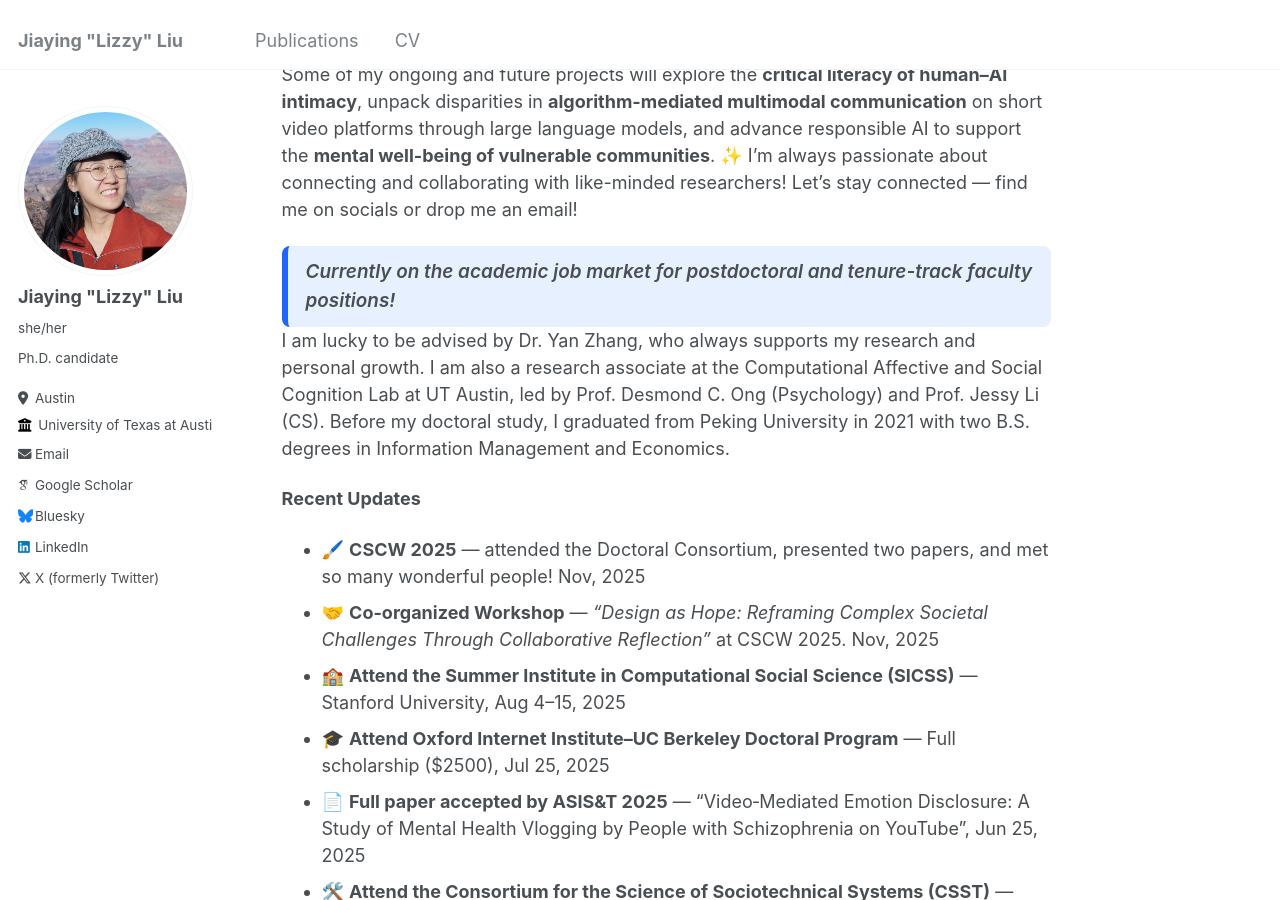
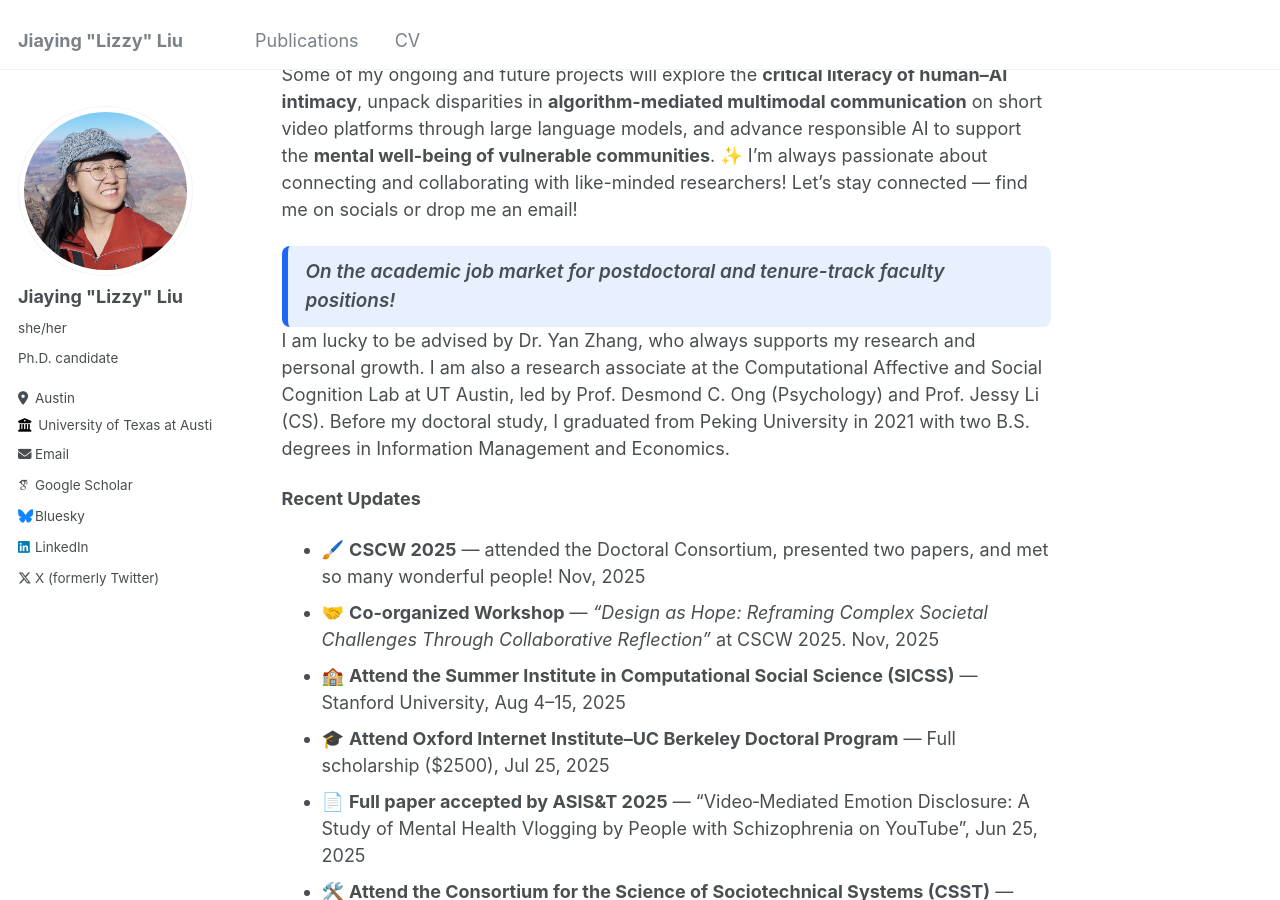
Before and after one commit to lizzyliu666/lizzyliu666.github.io, a Jekyll site: the page built from _pages/about.md, in a window 1280 px wide and 900 px high, scrolled down 899 px. Built offline with Jekyll 4.4.1, drawn with Linux system fonts in a browser that asks for light colours; some web fonts are replaced.

Commit message:
Update job market status in about.md

```diff
--- a/_pages/about.md
+++ b/_pages/about.md
@@ -35,7 +35,7 @@ Some of my ongoing and future projects will explore the **critical literacy of h
   font-weight:600;
   font-size:1.05em;
 ">
-<em>Currently on the academic job market for postdoctoral and tenure-track faculty positions!</em>
+<em>On the academic job market for postdoctoral and tenure-track faculty positions!</em>
 </div>
 
 I am lucky to be advised by Dr. Yan Zhang, who always supports my research and personal growth. I am also a research associate at the Computational Affective and Social Cognition Lab at UT Austin, led by Prof. Desmond C. Ong (Psychology) and Prof. Jessy Li (CS). Before my doctoral study, I graduated from Peking University in 2021 with two B.S. degrees in Information Management and Economics.
```
